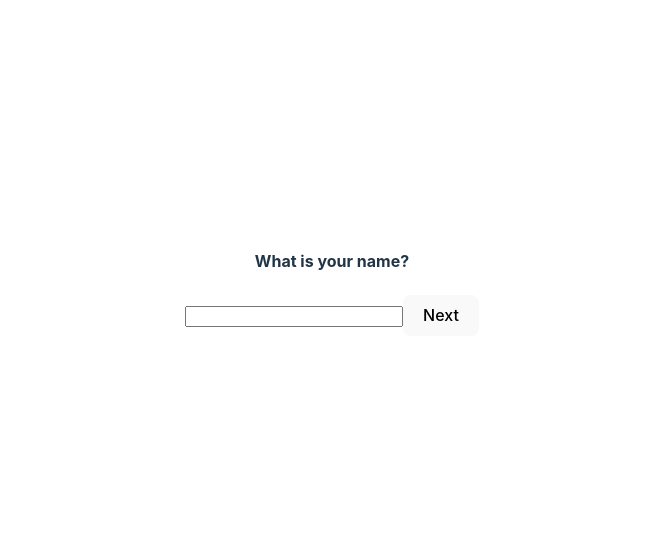
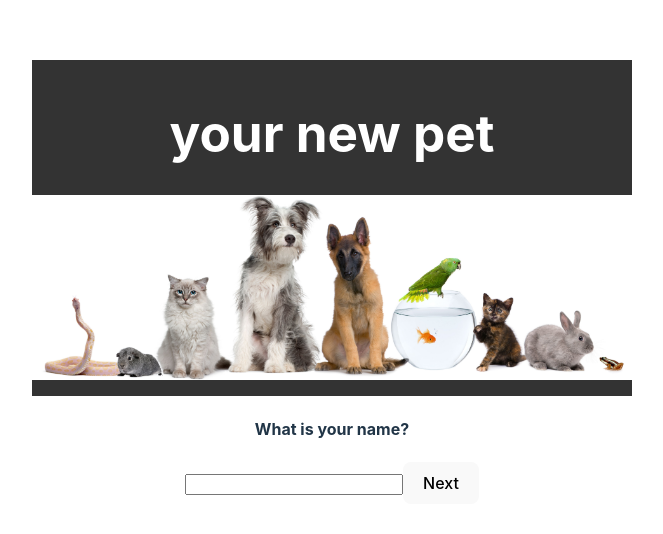
Before and after one commit to hamdiolad/pet-survey, a React (Vite) app: page / in a window 1280 px wide. Shown: the part 118-652 px from the top of the page, without its empty margins (308-971 px from the left). Built offline with nearby package versions, Linux system fonts and the light colour scheme.

Commit message:
added header

```diff
--- a/src/App.jsx
+++ b/src/App.jsx
@@ -4,6 +4,7 @@ import ColorPet from './components/ColorPet';
 import YourName from './components/YourName'; // your name
 import YourAge from './components/YourAge'; // your age
 import PetsRadioButton from './components/PetsRadioButton' // 5 pets option radio button
+import Header from './components/Header'
 
 
 export const App = () => {
@@ -20,6 +21,7 @@ export const App = () => {
 
   return (
     <div>
+      <Header />
       {step === 1 && (
         <>
           <h4>What is your name?</h4>
--- /dev/null
+++ b/src/components/Header.jsx
@@ -0,0 +1,12 @@
+import petImage from './pets_large.jpeg'
+
+const Header = () => {
+    return (
+      <header style={{ padding: '10px 0', backgroundColor: '#333', color: '#fff', textAlign: 'center' }}>
+        <h1>your new pet</h1>
+        <img src={petImage} alt="Pets" style={{ width: '100%', maxWidth: '600px' }}/>
+      </header>
+    );
+  }
+
+  export default Header;
```
Also changed, not shown: src/components/pets_large.jpeg (added).
